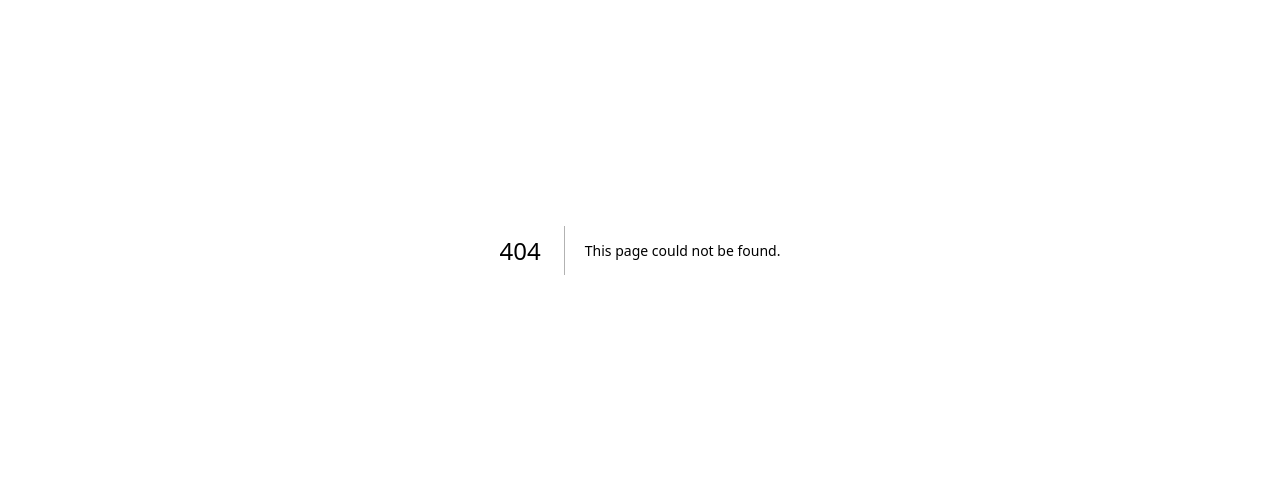
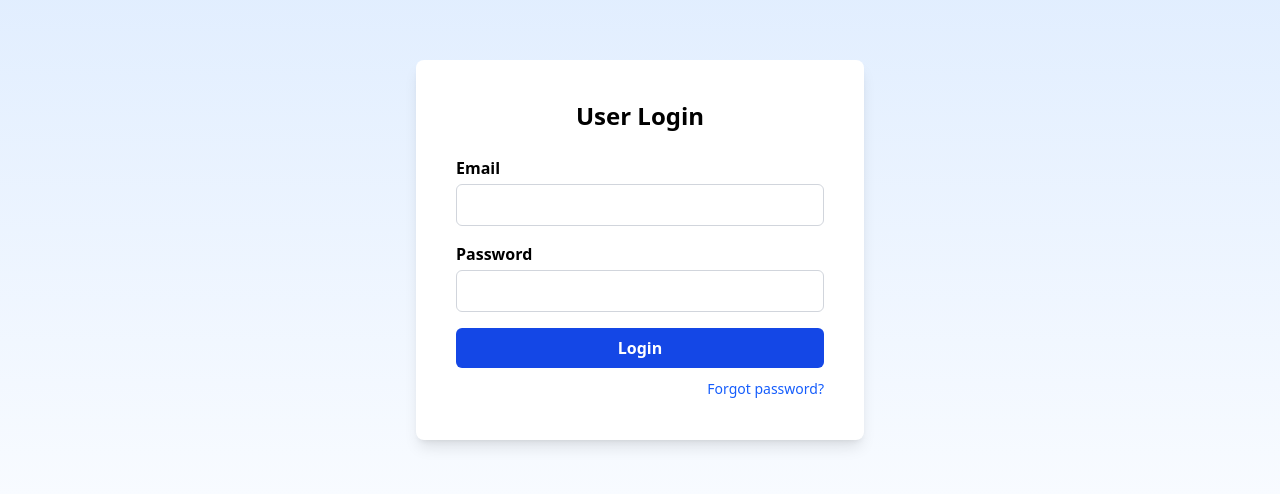
Before and after one commit to anutanna/4177, a Next.js app: page /login in a window 1280 px wide. Before the commit this address had no page. Shown: the part 150-644 px from the top of the page. Built offline with nearby package versions, Linux system fonts and the light colour scheme.

Commit message:
Added a basic login page - only the frontend

```diff
--- /dev/null
+++ b/app/login/page.tsx
@@ -0,0 +1,56 @@
+"use client";
+
+import React, { useState } from "react";
+
+export default function LoginPage() {
+  const [email, setEmail] = useState("");
+  const [password, setPassword] = useState("");
+
+  const handleSubmit = (e: React.FormEvent) => {
+    e.preventDefault();
+    // For now just loging. Need link this to actual auth later.
+    console.log("Logging in with", email, password);
+  };
+
+  return (
+    <div className="flex justify-center items-center min-h-screen bg-gradient-to-b from-blue-100 to-white">
+      <div className="bg-white p-10 rounded-lg shadow-lg w-full max-w-md">
+        <h1 className="text-2xl font-bold text-center mb-6">User Login</h1>
+
+        <form onSubmit={handleSubmit} className="space-y-4">
+          <div>
+            <label htmlFor="email" className="block font-semibold mb-1">Email</label>
+            <input
+              type="email"
+              id="email"
+              value={email}
+              onChange={(e) => setEmail(e.target.value)}
+              className="w-full border border-gray-300 rounded-md px-3 py-2"
+              required
+            />
+          </div>
+
+          <div>
+            <label htmlFor="password" className="block font-semibold mb-1">Password</label>
+            <input
+              type="password"
+              id="password"
+              value={password}
+              onChange={(e) => setPassword(e.target.value)}
+              className="w-full border border-gray-300 rounded-md px-3 py-2"
+              required
+            />
+          </div>
+
+          <button type="submit" className="w-full bg-blue-700 text-white font-semibold py-2 rounded-md hover:bg-blue-800">
+            Login
+          </button>
+        </form>
+
+        <div className="text-right mt-2">
+          <a href="#" className="text-blue-600 text-sm">Forgot password?</a>
+        </div>
+      </div>
+    </div>
+  );
+}
```
Also changed, not shown: 2 other files (tests, documents, lock files or other folders).
